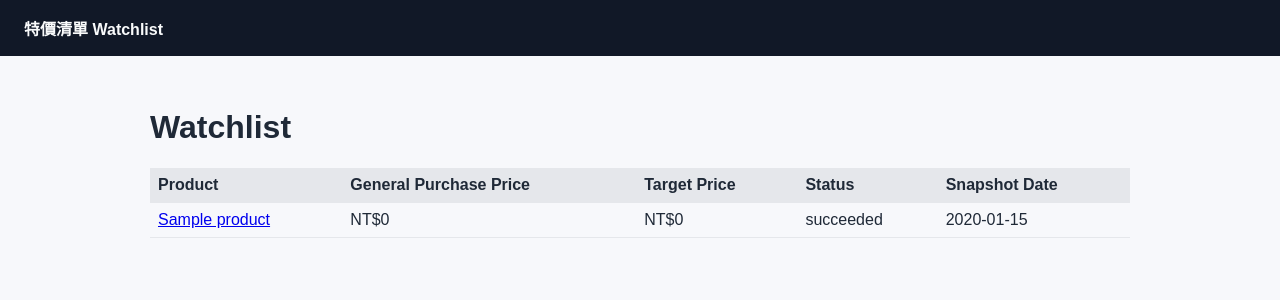
After one commit to SamWang32191/ps-price, a Django app: template src/ps_price_web/templates/ps_price_web/watchlist.html in a window 1280 px wide. The commit adds this page. Shown: the top 300 px of the page. Run offline with Django 5.2, Linux system fonts and the light colour scheme; the template is opened without the code that fills it: most values are stand-ins (such as "Sample title", 1, 10 or a date in 2020).

Commit message:
feat: add watchlist page

```diff
--- a/src/ps_price_web/templates/ps_price_web/base.html
+++ b/src/ps_price_web/templates/ps_price_web/base.html
@@ -46,6 +46,7 @@
   <body>
     <nav class="top-nav">
       <a href="{% url 'ps_price_web:deals' %}">特價清單</a>
+      <a href="{% url 'ps_price_web:watchlist' %}">Watchlist</a>
     </nav>
     <main class="container">
       {% block content %}{% endblock %}
--- /dev/null
+++ b/src/ps_price_web/templates/ps_price_web/watchlist.html
@@ -0,0 +1,45 @@
+{% extends "ps_price_web/base.html" %}
+{% load ps_price_web_extras %}
+
+{% block title %}Watchlist - PS Price{% endblock %}
+
+{% block content %}
+  <h1>Watchlist</h1>
+
+  {% if rows %}
+    <table>
+      <thead>
+        <tr>
+          <th>Product</th>
+          <th>General Purchase Price</th>
+          <th>Target Price</th>
+          <th>Status</th>
+          <th>Snapshot Date</th>
+        </tr>
+      </thead>
+      <tbody>
+        {% for row in rows %}
+          <tr>
+            <td>
+              <a href="{% url 'ps_price_web:product_detail' row.product.product_id %}">
+                {{ row.product.product_name }}
+              </a>
+            </td>
+            <td>{{ row.general_purchase_price_cents|money_twd }}</td>
+            <td>{{ row.target_price_cents|money_twd }}</td>
+            <td>{{ row.status }}</td>
+            <td>
+              {% if row.latest_snapshot %}
+                {{ row.latest_snapshot.snapshot_date|date:"Y-m-d" }}
+              {% else %}
+                -
+              {% endif %}
+            </td>
+          </tr>
+        {% endfor %}
+      </tbody>
+    </table>
+  {% else %}
+    <p class="empty">目前沒有 Watched Product</p>
+  {% endif %}
+{% endblock %}
--- a/src/ps_price_web/urls.py
+++ b/src/ps_price_web/urls.py
@@ -8,5 +8,6 @@ app_name = "ps_price_web"
 
 urlpatterns = [
     path("deals/", views.deals_view, name="deals"),
+    path("watchlist/", views.watchlist_view, name="watchlist"),
     path("products/<str:product_id>/", views.product_detail_view, name="product_detail"),
 ]
```
Also changed, not shown: src/ps_price_web/views.py (+9 -1 lines), tests/test_django_setup.py (+2 -0 lines), tests/test_web_views.py (+30 -0 lines).
